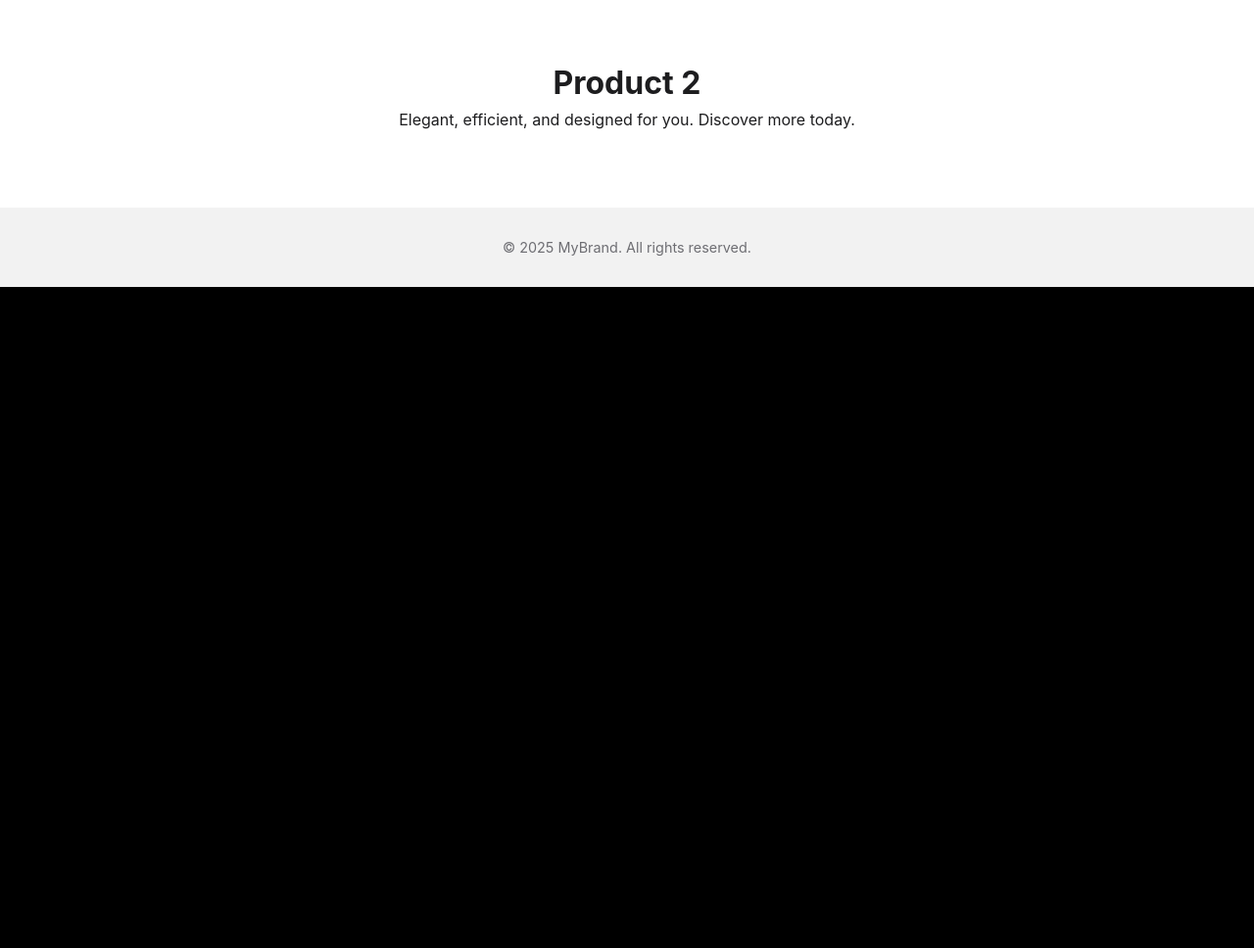
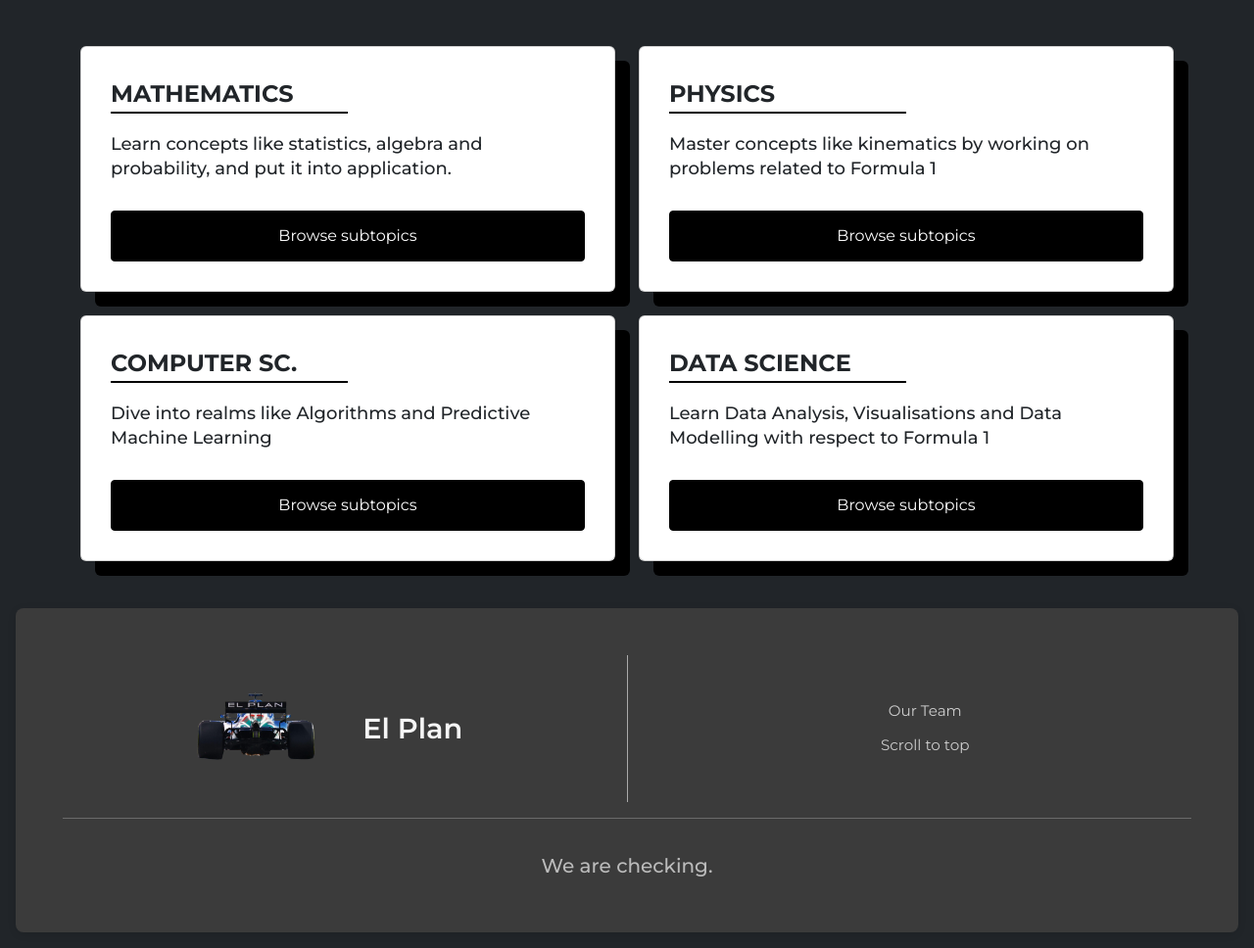
Before and after one commit to Z33xD/El-Plan-STEM, a Django app: page / in a window 1280 px wide. Shown: the part 701-1669 px from the top of the page at 98% size. Before the commit the page ends 994 px from the top, so only its background shows below. Run offline with Django 5.2, Linux system fonts and the light colour scheme.

Commit message:
Made the new homepage

```diff
--- a/backend/static/css/style.css
+++ b/backend/static/css/style.css
@@ -0,0 +1,278 @@
+body {
+      margin: 0;
+      font-family: 'Montserrat', sans-serif !important;
+      background-color: #f5f5f7;
+      color: #1d1d1f;
+    }
+
+header {
+    background-color: #ffffff;
+    padding: 1rem 2rem;
+    box-shadow: 0 1px 5px rgba(0,0,0,0.1);
+    display: flex;
+    justify-content: space-between;
+    align-items: center;
+}
+
+.nav-button {
+  outline: 0 !important;
+  border: 0 !important;
+  height: 40px;
+  border-radius: 50%;
+  background-color: transparent;
+  display: flex;
+  align-items: center;
+  justify-content: center;
+  color: #fff;
+  transition: all ease-in-out 0.3s !important;
+  cursor: pointer;
+}
+
+.nav-button:hover {
+    transform: translateY(-3px);
+}
+
+nav a {
+    margin: 0 1rem;
+    text-decoration: none;
+    color: #1d1d1f;
+    font-weight: 500;
+}
+
+.hero {
+    position: relative;
+    height: 700px; /* Set your constant height */
+    color: white;
+    text-align: center;
+    display: flex;
+    flex-direction: column;
+    justify-content: center;
+    z-index: 1;
+    overflow: hidden;
+}
+
+.hero::before {
+    content: "";
+    position: absolute;
+    top: 0; left: 0;
+    width: 100%;
+    height: 100%;
+    background: url('https://media.baamboozle.com/uploads/images/563878/1643262606_364138_gif-url.gif') center center / cover no-repeat;
+    filter: blur(8px) brightness(0.5);
+    z-index: -1;
+}
+
+.navbar-brand {
+  font-weight: 700;
+}
+
+.hero h1, .hero h3 {
+    margin: 0 1rem;
+}
+
+.section {
+    padding: 80px 20px;
+    text-align: center;
+}
+
+.section h2 {
+    font-size: 2rem;
+    margin-bottom: 0.5rem;
+}
+
+.section p {
+    font-size: 1rem;
+    max-width: 500px;
+    margin: auto;
+}
+
+footer {
+    background-color: #f2f2f2;
+    padding: 2rem;
+    text-align: center;
+    font-size: 0.9rem;
+    color: #6e6e73;
+}
+
+.button {
+  --bg: #000;
+  --hover-bg: #A7C7E7;
+  --hover-text: #000;
+  color: #fff;
+  cursor: pointer;
+  border: 1px solid var(--bg);
+  border-radius: 4px;
+  padding: 0.8em 2em;
+  background: var(--bg);
+  transition: 0.2s;
+  text-decoration: none;
+}
+
+.button:hover {
+  color: var(--hover-text);
+  transform: translate(-0.25rem, -0.25rem);
+  background: var(--hover-bg);
+  box-shadow: 0.25rem 0.25rem var(--bg);
+}
+
+.card-text {
+    padding-top: 10px;
+    padding-bottom: 15px;
+}
+
+.card {
+  width: 100%;
+  max-width: 750px;
+  margin: 0 auto;
+  padding: 30px;
+  background: #fff;
+  border: 8px solid #000;
+  box-shadow: 15px 15px 0 #000;
+  transform: rotate(0deg);
+  transition: all 0.3s ease;
+  position: relative;
+  overflow: hidden;
+}
+
+.card:active {
+  animation: shake 0.5s ease-in-out;
+}
+.card:hover {
+  transform: rotate(-2deg) scale(1.02);
+  box-shadow: 20px 20px 0 #000;
+}
+.card-title {
+  font-size: 24px;
+  font-weight: 700;
+  color: #000;
+  text-transform: uppercase;
+  margin-bottom: 10px;
+  display: block;
+  border-bottom: 2px solid #000;
+  width: 50%; /* or any other percentage or pixel value */
+}
+.card-subtitle {
+  font-size: 18px;
+  font-weight: 500;
+  line-height: 1.4;
+  color: #333;
+  padding-top: 15px;
+  padding-bottom: 30px;
+}
+.card-button {
+  display: flex;
+  flex-direction: column;
+  gap: 20px;
+}
+
+.card-button:active {
+  animation: shake 0.5s ease-in-out;
+  transform: translateY(0);
+  box-shadow: none;
+}
+
+.custom-footer {
+  background-color: #3b3b3b;
+  border-radius: 8px;
+  box-shadow: 0 2px 8px rgba(0, 0, 0, 0.1);
+  margin: 1rem;
+  color: whitesmoke;
+}
+
+.footer-container {
+  max-width: 1200px;
+  margin: 0 auto;
+  padding: 1rem;
+}
+
+.footer-top {
+  display: flex;
+  justify-content: center;
+  align-items: stretch;
+  gap: 2rem;
+  flex-wrap: wrap;
+}
+
+.footer-half {
+  flex: 1;
+  display: flex;
+  justify-content: center;
+  align-items: center;
+  min-height: 150px;
+  text-align: center;
+}
+
+.footer-logo {
+  display: flex;
+  align-items: center;
+  gap: 1rem;
+  text-decoration: none;
+  font-size: 1.8rem;
+  font-weight: 600;
+  color: whitesmoke;
+  justify-content: center;
+}
+
+.footer-logo img {
+  height: 125px;
+  width: auto;
+  margin: 0;
+  padding-right: 30px;
+}
+
+.footer-links-vertical {
+  list-style: none;
+  padding: 0;
+  margin: 0;
+  display: flex;
+  flex-direction: column;
+  gap: 0.8rem;
+}
+
+.footer-links-vertical a {
+  color: #ccc;
+  text-decoration: none;
+  font-size: 0.95rem;
+}
+
+.footer-links-vertical a:hover {
+  text-decoration: underline;
+}
+
+.vertical-divider {
+  width: 1px;
+  background-color: #aaa;
+  height: auto;
+}
+
+.footer-top > .vertical-divider {
+  align-self: stretch;
+}
+
+hr {
+  margin: 1.5rem 0;
+  border: none;
+  border-top: 1px solid #ddd;
+  padding: 10px;
+}
+
+.footer-bottom {
+  text-align: center;
+  color: #bbb;
+}
+
+@media (max-width: 768px) {
+  .footer-top {
+    flex-direction: column;
+    align-items: center;
+  }
+
+  .vertical-divider {
+    display: none;
+  }
+
+  .footer-half {
+    min-height: auto;
+    padding: 1rem 0;
+  }
+}
--- a/backend/templates/home.html
+++ b/backend/templates/home.html
@@ -1,104 +1,110 @@
 <!DOCTYPE html>
 <html lang="en">
+
 <head>
   <meta charset="UTF-8" />
   <meta name="viewport" content="width=device-width, initial-scale=1.0" />
-  <title>My Apple-Inspired Website</title>
-  <style>
-    body {
-      margin: 0;
-      font-family: -apple-system, BlinkMacSystemFont, 'Segoe UI', Roboto, sans-serif;
-      background-color: #f5f5f7;
-      color: #1d1d1f;
-    }
+  <title>El Plan</title>
+  <link rel="icon" type="image/x-icon" href="../static/images/el-plan-logo.png">
+  <link href="https://fonts.googleapis.com/css2?family=Montserrat:wght@300;400;500;600;700&display=swap" rel="stylesheet">
+  <link rel="stylesheet" href="../static/css/style.css">
+  <link href="https://cdn.jsdelivr.net/npm/bootstrap@5.3.6/dist/css/bootstrap.min.css" rel="stylesheet" integrity="sha384-4Q6Gf2aSP4eDXB8Miphtr37CMZZQ5oXLH2yaXMJ2w8e2ZtHTl7GptT4jmndRuHDT" crossorigin="anonymous">
+</head>
 
-    header {
-      background-color: #ffffff;
-      padding: 1rem 2rem;
-      box-shadow: 0 1px 5px rgba(0,0,0,0.1);
-      display: flex;
-      justify-content: space-between;
-      align-items: center;
-    }
+<body class="bg-dark text-light">
+  <nav class="navbar navbar-expand-lg navbar-dark bg-dark shadow-lg rounded-4 mt-3 position-absolute start-0 end-0 mx-auto" style="z-index: 1030; max-width: 95%;">
+    <div class="container-fluid">
+      <a class="navbar-brand" href="#">
+        El Plan
+      </a>
+      <button class="navbar-toggler" type="button" data-bs-toggle="collapse" data-bs-target="#navbarNavAltMarkup" aria-controls="navbarNavAltMarkup" aria-expanded="false" aria-label="Toggle navigation">
+        <span class="navbar-toggler-icon"></span>
+      </button>
+      <div class="collapse navbar-collapse" id="navbarNavAltMarkup">
+        <div class="navbar-nav">
+          <a class="nav-link nav-button active" aria-current="page" href="#">Home</a>
+          <a class="nav-link nav-button" href="#">F1 Data Explorer</a>
+          <a class="nav-link nav-button" href="#">About Us</a>
+        </div>
+      </div>
+    </div>
+  </nav>
 
-    nav a {
-      margin: 0 1rem;
-      text-decoration: none;
-      color: #1d1d1f;
-      font-weight: 500;
-    }
-
-    .hero {
-      background: #000;
-      color: #fff;
-      padding: 100px 20px;
-      text-align: center;
-    }
-
-    .hero h1 {
-      font-size: 3rem;
-      margin-bottom: 1rem;
-    }
-
-    .hero p {
-      font-size: 1.2rem;
-    }
-
-    .section {
-      padding: 80px 20px;
-      text-align: center;
-    }
-
-    .section h2 {
-      font-size: 2rem;
-      margin-bottom: 0.5rem;
-    }
-
-    .section p {
-      font-size: 1rem;
-      max-width: 600px;
-      margin: auto;
-    }
-
-    footer {
-      background-color: #f2f2f2;
-      padding: 2rem;
-      text-align: center;
-      font-size: 0.9rem;
-      color: #6e6e73;
-    }
-  </style>
-</head>
-<body>
-
-  <header>
-    <div><strong>MyBrand</strong></div>
-    <nav>
-      <a href="#">Home</a>
-      <a href="#">Products</a>
-      <a href="#">Support</a>
-      <a href="#">Contact</a>
-    </nav>
-  </header>
-
-  <div class="hero">
-    <h1>Welcome to Innovation</h1>
-    <p>Discover the latest in technology, design, and performance.</p>
+  <div class="hero" style="padding-top: 300px; padding-bottom: 300px;">
+    <h1>Welcome to El Plan</h1>
+    <h3>Learn STEM Concepts with a flavour of Formula 1</h3>
   </div>
 
-  <div class="section">
-    <h2>Product 1</h2>
-    <p>Experience the power of cutting-edge technology with our new release.</p>
+  <div class="container my-5">
+    <div class="row g-4">
+
+      <div class="col-12 col-md-6">
+        <div class="card h-100">
+          <span class="card-title">Mathematics</span>
+          <p class="card-subtitle">Learn concepts like statistics, algebra and probability, and put it into application.</p>
+          <form class="card-button">
+            <button class="button">Browse subtopics</button>
+          </form>
+        </div>
+      </div>
+
+      <div class="col-12 col-md-6">
+        <div class="card h-100">
+          <span class="card-title">Physics</span>
+          <p class="card-subtitle">Master concepts like kinematics by working on problems related to Formula 1</p>
+          <form class="card-button">
+            <button class="button">Browse subtopics</button>
+          </form>
+        </div>
+      </div>
+
+      <div class="col-12 col-md-6">
+        <div class="card h-100">
+          <span class="card-title">Computer Sc.</span>
+          <p class="card-subtitle">Dive into realms like Algorithms and Predictive Machine Learning </p>
+          <form class="card-button">
+            <button class="button">Browse subtopics</button>
+          </form>
+        </div>
+      </div>
+
+      <div class="col-12 col-md-6">
+        <div class="card h-100">
+          <span class="card-title">Data Science</span>
+          <p class="card-subtitle">Learn Data Analysis, Visualisations and Data Modelling with respect to Formula 1</p>
+          <form class="card-button">
+            <button class="button">Browse subtopics</button>
+          </form>
+        </div>
+      </div>
+    </div>
   </div>
 
-  <div class="section" style="background-color: #ffffff;">
-    <h2>Product 2</h2>
-    <p>Elegant, efficient, and designed for you. Discover more today.</p>
-  </div>
+  <footer class="custom-footer">
+    <div class="footer-container">
+      <div class="footer-top">
+        <div class="footer-half footer-left">
+          <a href="#" class="footer-logo">
+            <img src="../static/images/el-plan-logo.png" alt="El Plan Logo" />
+            <span>El Plan</span>
+          </a>
+        </div>
 
-  <footer>
-    © 2025 MyBrand. All rights reserved.
+        <div class="vertical-divider"></div>
+
+        <div class="footer-half footer-right">
+          <ul class="footer-links-vertical">
+            <li><a href="#">Our Team</a></li>
+            <li><a href="#">Scroll to top</a></li>
+          </ul>
+        </div>
+      </div>
+
+      <hr />
+      <h5 class="footer-bottom">We are checking.</h5>
+    </div>
   </footer>
 
+  <script src="https://cdn.jsdelivr.net/npm/bootstrap@5.3.6/dist/js/bootstrap.bundle.min.js" integrity="sha384-j1CDi7MgGQ12Z7Qab0qlWQ/Qqz24Gc6BM0thvEMVjHnfYGF0rmFCozFSxQBxwHKO" crossorigin="anonymous"></script>
 </body>
 </html>
```
Also changed, not shown: backend/static/images/el-plan-logo.png (added).
